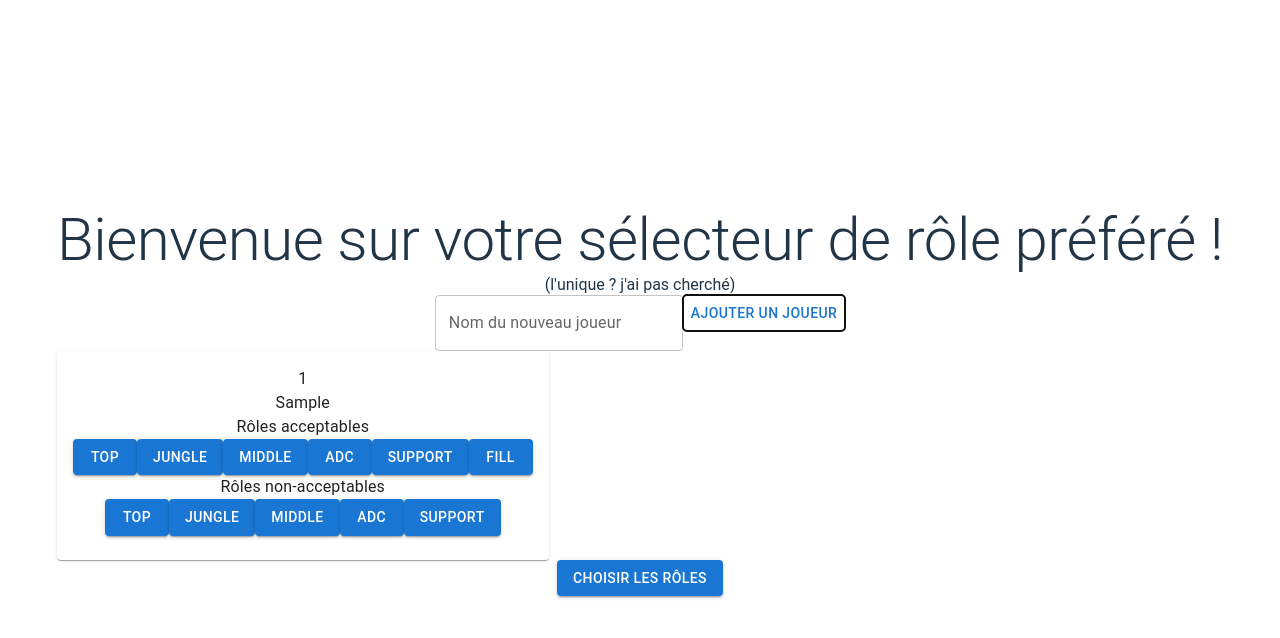
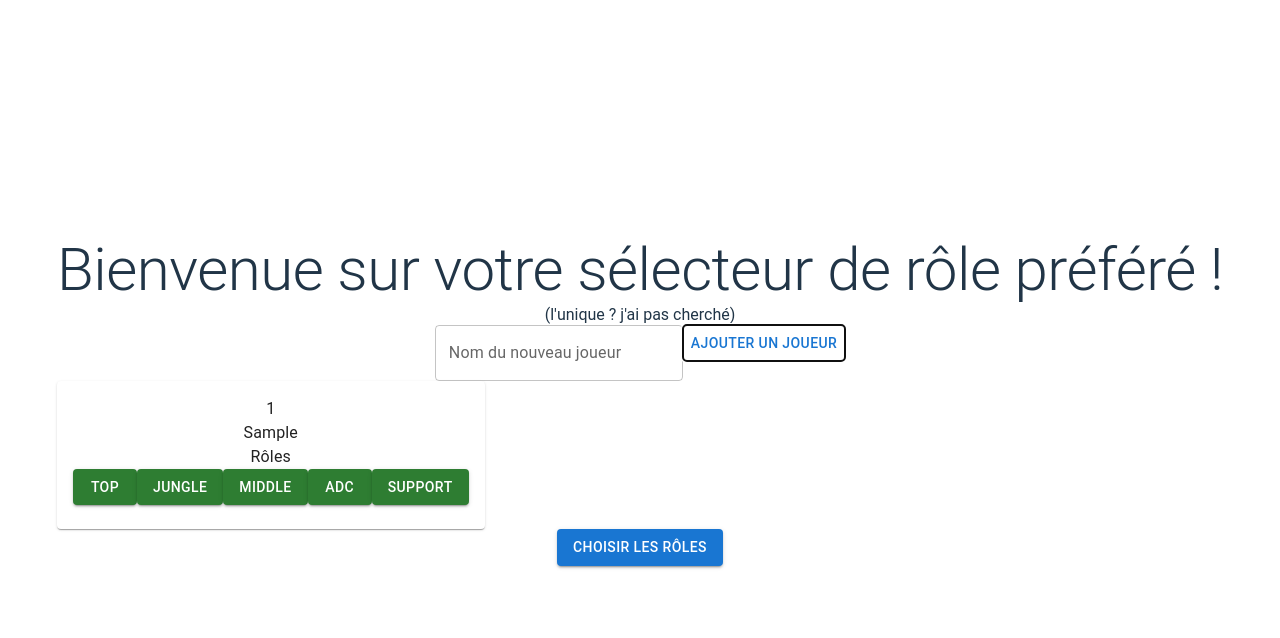
Before and after one commit to Wolfsister/lol-role-selector, a React (Vite) app: page / in a window 1280 px wide. Both pictures are taken after typing "Sample" into the empty fields and a click on the button "AJOUTER UN JOUEUR". Shown: the top 638 px of the page. Built offline with nearby package versions, Linux system fonts and the light colour scheme.

Commit message:
feat: change role selection, change player type with only available role directly

```diff
--- a/src/App.tsx
+++ b/src/App.tsx
@@ -4,33 +4,27 @@ import './App.css'
 import {Button, Stack, TextField, Typography} from "@mui/material";
 import {Player} from "./types/Player";
 import {PlayerCard} from "./components/PlayerCard";
+import {verifyAllUsersHaveAtLeastOnePlayableRole} from "./utils/roleCalculator";
+import {ROLES} from "./constants/Roles";
 
 function App() {
   const [players, setPlayers] = useState<Player[]>([]);
   const [newPlayerName, setNewPlayerName] = useState<string>('');
 
-  const onClickWantedRole = (role: string, playerId: number) => {
+  const onClickRole = (clickedRole: string, playerId: number) => {
       const updatedPlayers = players.map((player) => {
           if (player.id === playerId) {
-              const updatedWantedRoles = player.wantedRoles.includes(role) ? player.wantedRoles.filter((wantedRole) => wantedRole !== role) : [...player.wantedRoles, role];
-              return {...player, wantedRoles: updatedWantedRoles};
+              const updatedAcceptedRoles = player.acceptedRoles.includes(clickedRole) ? player.acceptedRoles.filter((acceptedRole) => acceptedRole !== clickedRole) : [...player.acceptedRoles, clickedRole];
+              return {...player, acceptedRoles: updatedAcceptedRoles};
           }
           return player;
       })
       setPlayers(updatedPlayers);
   }
 
-  const onClickBannedRole = (role: string, playerId: number) => {
-      const updatedPlayers = players.map((player) => {
-          if (player.id === playerId) {
-              const updatedUnwantedRoles = player.unwantedRoles.includes(role) ? player.unwantedRoles.filter((unwantedRole) => unwantedRole !== role) : [...player.unwantedRoles, role];
-              return {...player, unwantedRoles: updatedUnwantedRoles};
-          }
-          return player;
-      })
-      setPlayers(updatedPlayers);
+  const onClickRoleCalculator = () => {
+      verifyAllUsersHaveAtLeastOnePlayableRole(players);
   }
-
 
   const addPlayer = () => {
       if (newPlayerName.length === 0) {
@@ -40,8 +34,7 @@ function App() {
       setPlayers([...players, {
           id: players.length + 1,
           name: newPlayerName,
-          unwantedRoles: [],
-          wantedRoles: [],
+          acceptedRoles: ROLES,
           givenRole: "",
       }])
       setNewPlayerName('');
@@ -62,10 +55,10 @@ function App() {
         <Button onClick={() => addPlayer()}>Ajouter un joueur</Button>
         <Stack flexDirection={"row"}>
             {players.map((player) => (
-                <PlayerCard onClickWantedRole={onClickWantedRole} onClickBannedRole={onClickBannedRole} player={player} key={player.id}/>
+                <PlayerCard onClickRole={onClickRole} player={player} key={player.id}/>
             ))}
         </Stack>
-        <Button variant="contained" disabled={players.length === 0} onClick={() => alert("TBD")}>Choisir les rôles</Button>
+        <Button variant="contained" disabled={players.length === 0} onClick={onClickRoleCalculator}>Choisir les rôles</Button>
 
     </div>
   )
--- a/src/components/PlayerCard.tsx
+++ b/src/components/PlayerCard.tsx
@@ -1,44 +1,23 @@
 import {Player} from "../types/Player";
 import {Card, CardContent, Typography} from "@mui/material";
 import {RoleButton} from "./RoleButton";
+import {ROLES} from "../constants/Roles";
 
 interface Props {
     player: Player,
-    onClickWantedRole: (role: string, playerId: number) => void,
-    onClickBannedRole: (role: string, playerId: number) => void,
-}
+    onClickRole: (role: string, playerId: number) => void}
 
-const ROLES = [
-    'top',
-    'jungle',
-    'middle',
-    'adc',
-    'support',
-];
-
-const ROLES_AND_FILL = [
-    ...ROLES,
-    'fill'
-]
-
-export const PlayerCard = ({player, onClickWantedRole, onClickBannedRole}: Props): JSX.Element => {
+export const PlayerCard = ({player, onClickRole}: Props): JSX.Element => {
     return (
 
         <Card>
             <CardContent>
                 <Typography>{player.id}</Typography>
                 <Typography>{player.name}</Typography>
-                <Typography>Rôles acceptables</Typography>
-                {ROLES_AND_FILL.map((role) => (
-                    <RoleButton onClick={onClickWantedRole} role={role} wantedRoleButton={true} key={role} playerId={player.id}/>
+                <Typography>Rôles</Typography>
+                {ROLES.map((role) => (
+                    <RoleButton onClick={onClickRole} role={role} key={role} playerId={player.id}/>
                 ))}
-                {/* TODO: add fill button */}
-                {/*<Typography>{player.wantedRoles}</Typography>*/}
-                <Typography>Rôles non-acceptables</Typography>
-                {ROLES.map((role) => (
-                    <RoleButton onClick={onClickBannedRole} role={role} wantedRoleButton={false} key={role} playerId={player.id}/>
-                ))}
-                {/*<Typography>{player.unwantedRoles}</Typography>*/}
 
             </CardContent>
         </Card>
--- a/src/components/RoleButton.tsx
+++ b/src/components/RoleButton.tsx
@@ -4,19 +4,16 @@ import {useState} from "react";
 interface Props {
     onClick: (role: string, playerId: number) => void,
     role: string;
-    wantedRoleButton: boolean; // true if the button is for wanted roles, false if the button is for banned roles
     playerId: number;
 }
 
-export const RoleButton = ({onClick, role, wantedRoleButton, playerId}: Props) => {
-    const [selected, setSelected] = useState<boolean>(false);
-
-    const color = wantedRoleButton ? (selected ? "success" : "primary") : (selected ? "error" : "primary");
+export const RoleButton = ({onClick, role, playerId}: Props) => {
+    const [wanted, setWanted] = useState<boolean>(true);
 
     return (
-        <Button variant="contained" color={color} onClick={() => {
+        <Button variant="contained" color={wanted ? "success" : "error"} onClick={() => {
             onClick(role, playerId);
-            setSelected(!selected);
+            setWanted(!wanted);
         }}>{role}</Button>
     )
 }
--- /dev/null
+++ b/src/constants/Roles.ts
@@ -0,0 +1,12 @@
+export const ROLES = [
+    'top',
+    'jungle',
+    'middle',
+    'adc',
+    'support',
+];
+
+export const ROLES_AND_FILL = [
+    ...ROLES,
+    'fill'
+]
--- a/src/types/Player.ts
+++ b/src/types/Player.ts
@@ -1,7 +1,6 @@
 export type Player = {
     id: number
     name: string,
-    unwantedRoles: string[],
-    wantedRoles: string[],
+    acceptedRoles: string[],
     givenRole: string,
 }
--- /dev/null
+++ b/src/utils/roleCalculator.ts
@@ -0,0 +1,14 @@
+import {Player} from "../types/Player";
+import {ROLES} from "../constants/Roles";
+
+
+export const verifyAllUsersHaveAtLeastOnePlayableRole = (players: Player[]) => {
+    console.log(players);
+    const playersWithNoRoleAvailable = players.filter((player) => player.acceptedRoles.length === 0);
+    if (playersWithNoRoleAvailable.length > 0) {
+        alert('Tous les joueurs doivent accepter au moins un rôle !');
+        return false;
+    }
+
+    return true;
+}
```
